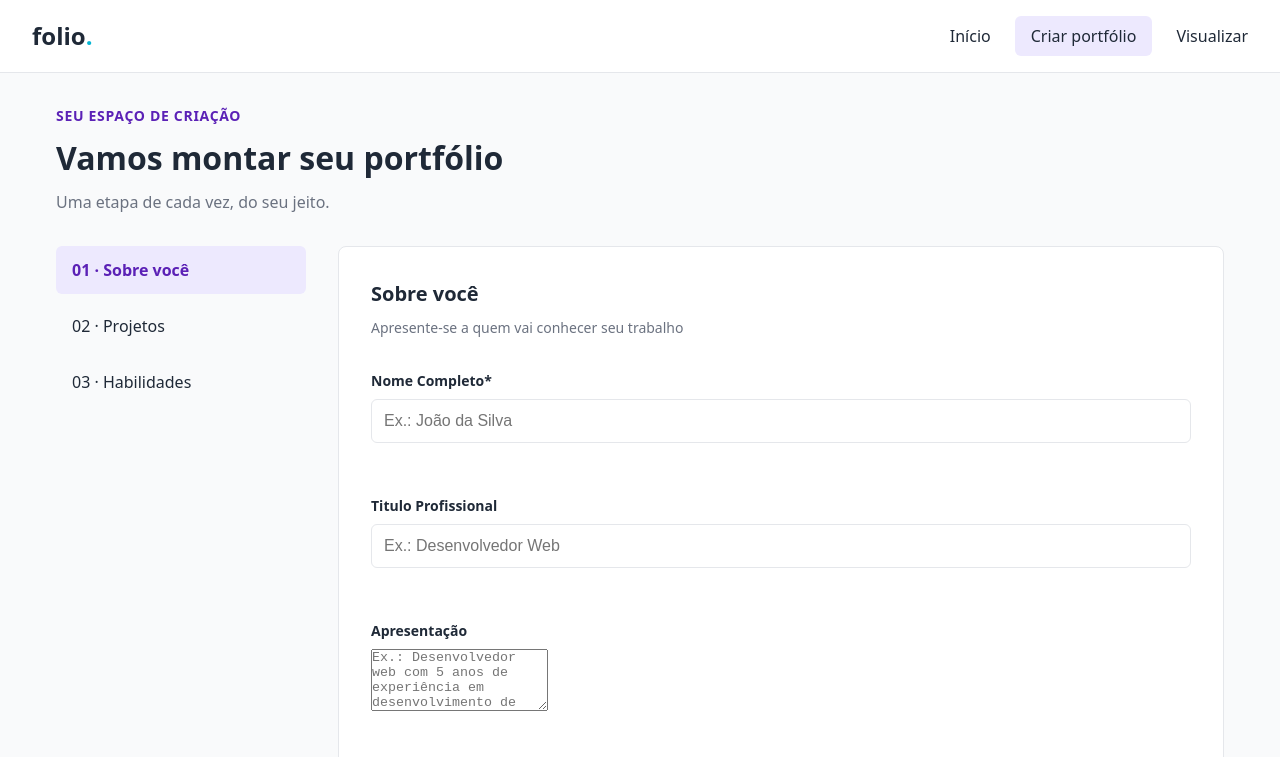
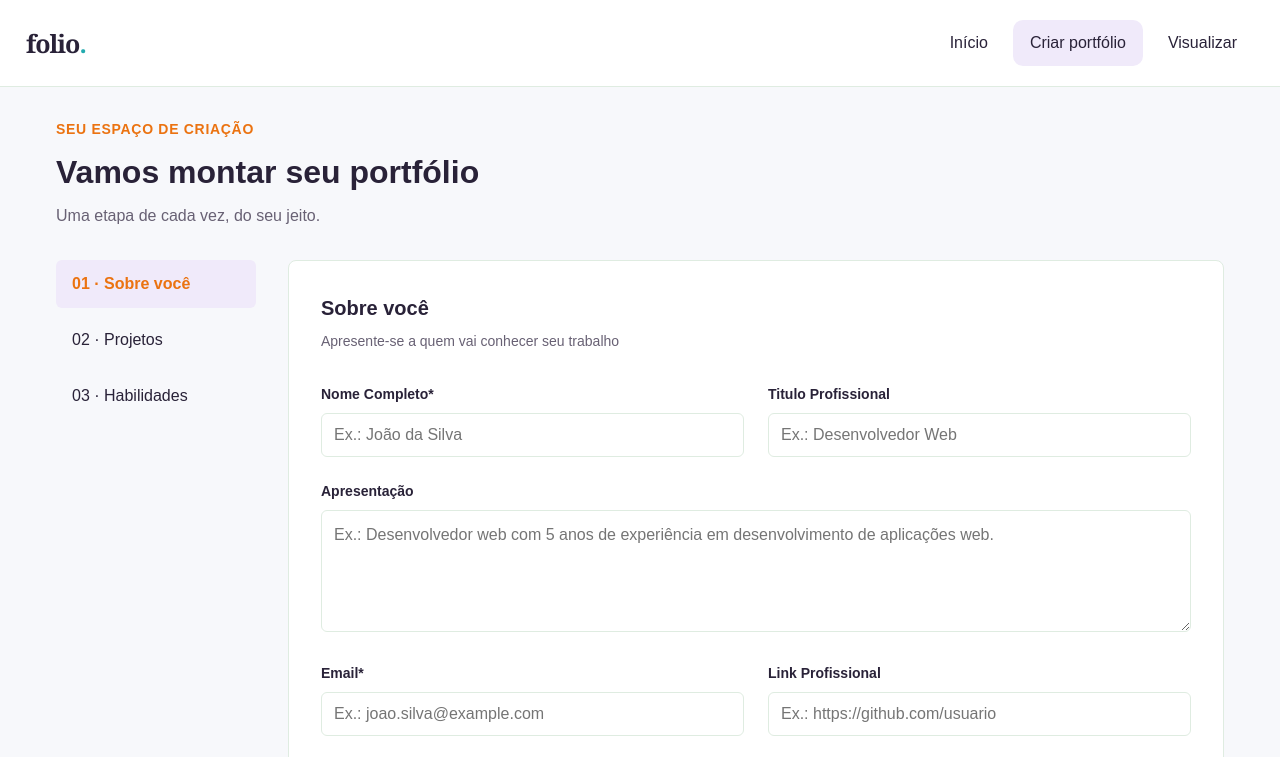
Before and after one commit to ailakaroline01/ProjetoGC, a plain HTML site: page paginas/sobre-voce.html in a window 1280 px wide. Shown: the top 757 px of the page. Drawn offline with Linux system fonts and the light colour scheme.

Commit message:
:recycle:refactor: ajustar estrutura dos arquivos css #13

```diff
--- a/css/forms.css
+++ b/css/forms.css
@@ -1,12 +1,12 @@
 :root {
-    --primary-color: #5b21b6;
-    --primary-light: #ede9fe;
-    --text-dark: #1f2937;
-    --text-muted: #6b7280;
-    --border-color: #e5e7eb;
-    --bg-color: #f9fafb;
-    --error-color: #dc2626;
-    --font-family: system-ui, -apple-system, sans-serif;
+    --primary-color: #eb7311;
+    --primary-light: #f0eafa;
+    --text-dark: #292238;
+    --text-muted: #686174;
+    --border-color: #dfece1;
+    --bg-color: #f7f8fb;
+    --error-color: #bb0a13;
+    --font-family: Arial, Helvetica, sans-serif;
 }
 
 * {
@@ -25,28 +25,37 @@ body {
 header {
     background-color: #fff;
     border-bottom: 1px solid var(--border-color);
-    padding: 1rem 2rem;
+    min-height: 87px;
+    padding: 18px 26px;
+    gap: 20px;
+    flex-wrap: wrap;
     display: flex;
     justify-content: space-between;
     align-items: center;
 }
 
 .logo {
-    font-weight: bold;
-    font-size: 1.5rem;
+    font: 700 25px Georgia, serif;
+    letter-spacing: -1px;
 }
 
 .logo span {
-    color: #06b6d4;
+    color: #23abaf;
 }
 
 .header-nav {
     display: flex;
-    gap: 1.5rem;
+    gap: 8px;
+    flex-wrap: wrap;
     align-items: center;
 }
 
 .header-nav a {
+    display: inline-flex;
+    align-items: center;
+    min-height: 46px;
+    padding: 11px 17px;
+    border-radius: 10px;
     text-decoration: none;
     color: var(--text-dark);
 }
@@ -60,6 +69,7 @@ header {
 }
 
 .container {
+    width: 100%;
     max-width: 1200px;
     margin: 2rem auto;
     padding: 0 1rem;
@@ -88,7 +98,7 @@ header {
 
 .main-content {
     display: grid;
-    grid-template-columns: 250px 1fr;
+    grid-template-columns: 200px minmax(0, 1fr);
     gap: 2rem;
     align-items: start;
 }
@@ -113,6 +123,7 @@ header {
 }
 
 .card {
+    min-width: 0;
     background-color: #fff;
     border: 1px solid var(--border-color);
     border-radius: 0.5rem;
@@ -141,7 +152,9 @@ label {
     font-size: 0.875rem;
 }
 
-input[type="text"] {
+input[type="text"],
+input[type="url"],
+textarea {
     width: 100%;
     padding: 0.75rem;
     border: 1px solid var(--border-color);
@@ -250,16 +263,59 @@ input[type="text"]:focus {
 }
 
 .btn-primary:hover {
-    background-color: #4c1d95;
+    background-color: #a44f10;
+}
+
+/* Organização dos campos da página Sobre você. */
+.profile-fields {
+    display: grid;
+    grid-template-columns: repeat(2, minmax(0, 1fr));
+    gap: 1.5rem;
+}
+
+.profile-fields .input-group {
+    min-width: 0;
+    margin-bottom: 0;
+}
+
+.input-group-wide {
+    grid-column: 1 / -1;
+}
+
+.profile-fields textarea {
+    font: inherit;
+    resize: vertical;
+}
+
+.profile-fields .error-message:empty {
+    display: none;
+}
+
+#profile-form .card-footer {
+    margin-top: 1.5rem;
 }
 
 @media (max-width: 768px) {
+    .profile-fields {
+        grid-template-columns: 1fr;
+    }
+
     .main-content {
         grid-template-columns: 1fr;
     }
 
+    header {
+        padding: 16px;
+        gap: 12px;
+    }
+
     .header-nav {
-        display: none;
+        gap: 2px;
+    }
+
+    .header-nav a {
+        padding: 10px;
+        font-size: 14px;
     }
 
     .card-footer {
--- a/css/habilidades.css
+++ b/css/habilidades.css
@@ -1,12 +1,12 @@
 :root {
-    --primary-color: #5b21b6;
-    --primary-light: #ede9fe;
-    --text-dark: #1f2937;
-    --text-muted: #6b7280;
-    --border-color: #e5e7eb;
-    --bg-color: #f9fafb;
-    --error-color: #dc2626;
-    --font-family: system-ui, -apple-system, sans-serif;
+    --primary-color: #eb7311;
+    --primary-light: #f0eafa;
+    --text-dark: #292238;
+    --text-muted: #686174;
+    --border-color: #dfece1;
+    --bg-color: #f7f8fb;
+    --error-color: #bb0a13;
+    --font-family: Arial, Helvetica, sans-serif;
 }
 
 * {
@@ -25,28 +25,37 @@ body {
 header {
     background-color: #fff;
     border-bottom: 1px solid var(--border-color);
-    padding: 1rem 2rem;
+    min-height: 87px;
+    padding: 18px 26px;
+    gap: 20px;
+    flex-wrap: wrap;
     display: flex;
     justify-content: space-between;
     align-items: center;
 }
 
 .logo {
-    font-weight: bold;
-    font-size: 1.5rem;
+    font: 700 25px Georgia, serif;
+    letter-spacing: -1px;
 }
 
 .logo span {
-    color: #06b6d4;
+    color: #23abaf;
 }
 
 .header-nav {
     display: flex;
-    gap: 1.5rem;
+    gap: 8px;
+    flex-wrap: wrap;
     align-items: center;
 }
 
 .header-nav a {
+    display: inline-flex;
+    align-items: center;
+    min-height: 46px;
+    padding: 11px 17px;
+    border-radius: 10px;
     text-decoration: none;
     color: var(--text-dark);
 }
@@ -60,6 +69,7 @@ header {
 }
 
 .container {
+    width: 100%;
     max-width: 1200px;
     margin: 2rem auto;
     padding: 0 1rem;
@@ -88,7 +98,7 @@ header {
 
 .main-content {
     display: grid;
-    grid-template-columns: 250px 1fr;
+    grid-template-columns: 200px minmax(0, 1fr);
     gap: 2rem;
     align-items: start;
 }
@@ -113,6 +123,7 @@ header {
 }
 
 .card {
+    min-width: 0;
     background-color: #fff;
     border: 1px solid var(--border-color);
     border-radius: 0.5rem;
@@ -241,7 +252,7 @@ input[type="text"]:focus {
 }
 
 .btn-primary:hover {
-    background-color: #4c1d95;
+    background-color: #a44f10;
 }
 
 @media (max-width: 768px) {
@@ -249,8 +260,18 @@ input[type="text"]:focus {
         grid-template-columns: 1fr;
     }
 
+    header {
+        padding: 16px;
+        gap: 12px;
+    }
+
     .header-nav {
-        display: none;
+        gap: 2px;
+    }
+
+    .header-nav a {
+        padding: 10px;
+        font-size: 14px;
     }
 
     .card-footer {
--- a/css/style.css
+++ b/css/style.css
@@ -1,6 +1,6 @@
 :root {
   color-scheme: light;
-  --purple: #c76719;
+  --purple: #eb7311;
   --teal: #23abaf;
   --blue: #7acfee;
   --red: #bb0a13;
--- a/css/visualizar.css
+++ b/css/visualizar.css
@@ -8,9 +8,9 @@
 
 body {
     margin: 0;
-    background: #f8f7fb;
-    color: #29233a;
-    font-family: Arial, sans-serif;
+    background: #f7f8fb;
+    color: #292238;
+    font-family: Arial, Helvetica, sans-serif;
 }
 
 
@@ -19,32 +19,37 @@ body {
    ========================= */
 
 .header {
-    min-height: 88px;
-    padding: 0 32px;
+    min-height: 87px;
+    padding: 18px 26px;
 
     display: flex;
     align-items: center;
     justify-content: space-between;
 
     background: #ffffff;
-    border-bottom: 1px solid #ddd9e7;
+    border-bottom: 1px solid #dfece1;
 }
 
 .logo {
     color: #20263d;
-    font-size: 24px;
-    font-weight: bold;
+    font: 700 25px Georgia, serif;
+    letter-spacing: -1px;
     text-decoration: none;
 }
 
 .navigation {
     display: flex;
     align-items: center;
-    gap: 28px;
+    gap: 8px;
 }
 
 .navigation a {
-    color: #29233a;
+    display: inline-flex;
+    align-items: center;
+    min-height: 46px;
+    padding: 11px 17px;
+    border-radius: 10px;
+    color: #292238;
     text-decoration: none;
 }
 
@@ -53,8 +58,8 @@ body {
 
     border-radius: 10px;
 
-    background: #f0eafb;
-    color: #5937b7;
+    background: #f0eafa;
+    color: #c76719;
 }
 
 
@@ -84,7 +89,7 @@ main {
 .section-label {
     display: block;
 
-    color: #5530b5;
+    color: #c76719;
 
     font-size: 12px;
     font-weight: bold;
@@ -94,7 +99,7 @@ main {
 .preview-header p {
     margin-top: 8px;
 
-    color: #665f76;
+    color: #686174;
 }
 
 
@@ -105,12 +110,12 @@ main {
 .button {
     padding: 12px 18px;
 
-    border: 1px solid #ddd9e7;
+    border: 1px solid #dfece1;
     border-radius: 8px;
 
     background: #ffffff;
 
-    color: #29233a;
+    color: #292238;
     text-decoration: none;
 }
 
@@ -127,7 +132,7 @@ main {
 
     background: #ffffff;
 
-    border: 1px solid #ddd9e7;
+    border: 1px solid #dfece1;
     border-top: 4px solid #1fa9b3;
 
     border-radius: 16px;
@@ -170,14 +175,14 @@ main {
 }
 
 .profession {
-    color: #665f76;
+    color: #686174;
 }
 
 .bio {
     max-width: 650px;
 
     line-height: 1.6;
-    color: #5f5870;
+    color: #686174;
 }
 
 .contact {
@@ -185,7 +190,7 @@ main {
 
     margin-top: 8px;
 
-    color: #5a31b5;
+    color: #c76719;
     text-decoration: none;
 }
 
@@ -217,7 +222,7 @@ main {
 .projects-grid {
     display: grid;
 
-    grid-template-columns: repeat(2, 1fr);
+    grid-template-columns: 1fr;
 
     gap: 18px;
 }
@@ -227,7 +232,7 @@ main {
 
     padding: 18px;
 
-    border: 1px solid #ddd9e7;
+    border: 1px solid #dfece1;
     border-radius: 12px;
 
     background: #ffffff;
@@ -259,7 +264,7 @@ main {
 }
 
 .project-card small {
-    color: #5530b5;
+    color: #c76719;
     font-weight: bold;
 }
 
@@ -273,7 +278,7 @@ main {
 .project-card p {
     margin: 0;
 
-    color: #665f76;
+    color: #686174;
 
     line-height: 1.5;
 }
@@ -315,7 +320,7 @@ main {
 
     margin: 20px 0;
 
-    color: #665f76;
+    color: #686174;
     font-size: 14px;
 }
 
@@ -332,11 +337,11 @@ main {
     display: flex;
     justify-content: space-between;
 
-    border-top: 1px solid #ddd9e7;
+    border-top: 1px solid #dfece1;
 
     background: #ffffff;
 
-    color: #665f76;
+    color: #686174;
 
     font-size: 13px;
 }
@@ -394,3 +399,10 @@ main {
         gap: 8px;
     }
 }
+[hidden] {
+    display: none !important;
+}
+
+.portfolio-card {
+    overflow-wrap: anywhere;
+}
```
